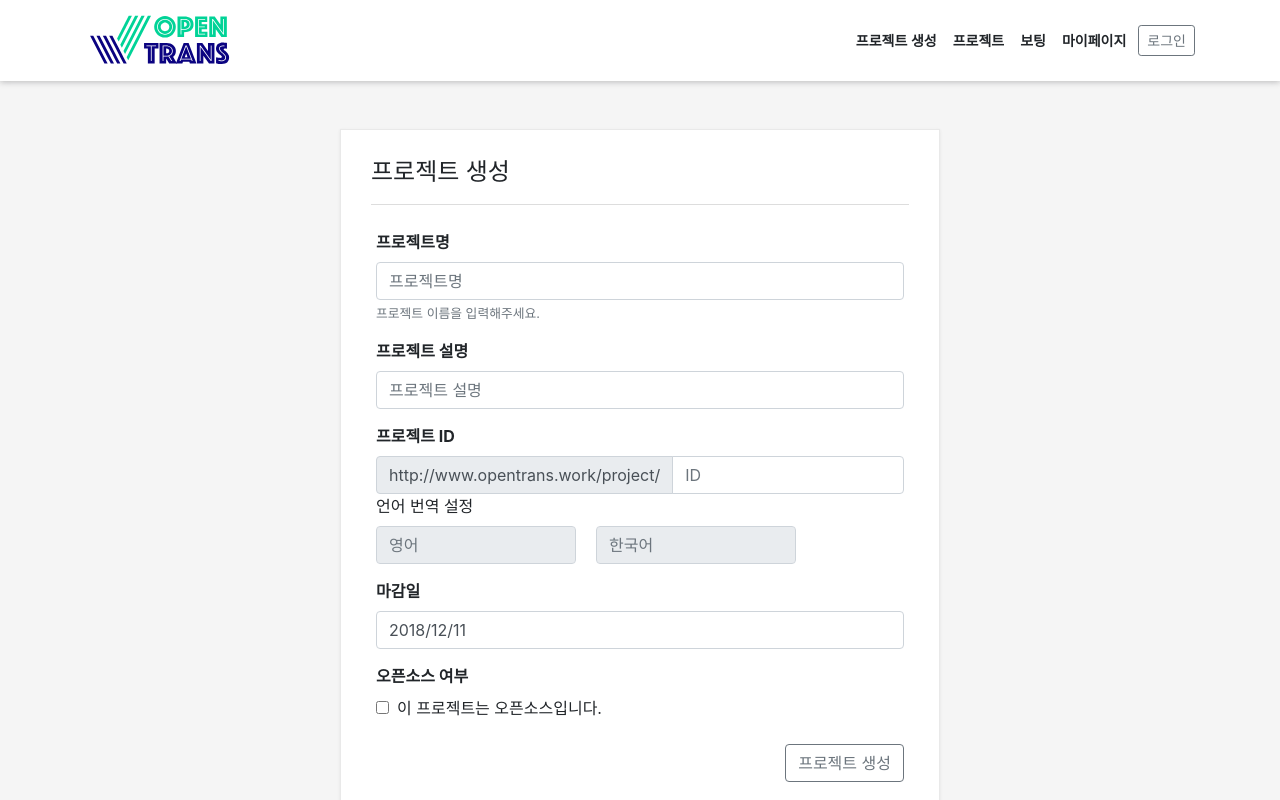
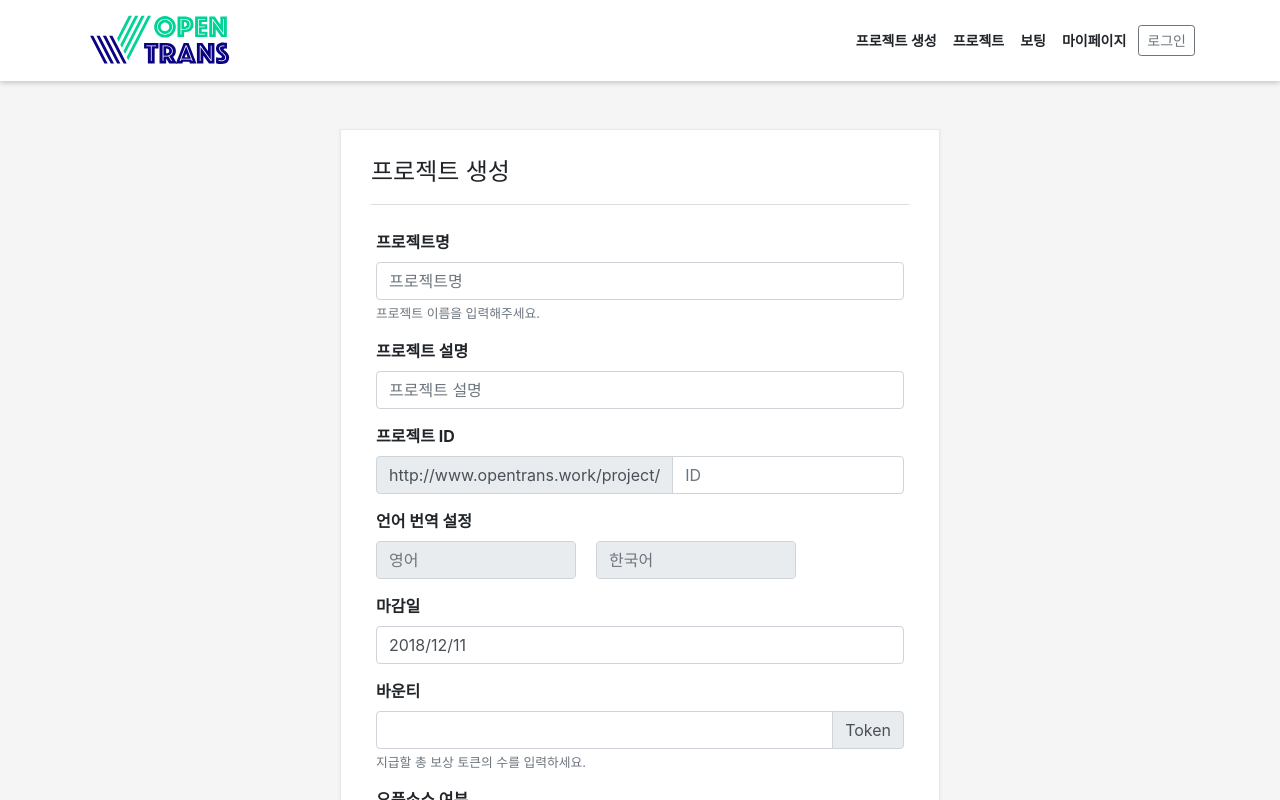
Before and after one commit to BloodABA/opentrans-reactjs, a React app: page /project/create in a window 1280 px wide. Shown: the top 800 px of the page. Built offline with nearby package versions, Linux system fonts and the light colour scheme; no server answers.

Commit message:
Add bounty input in ProjectCreate

```diff
--- a/src/Components/ProjectCreate.js
+++ b/src/Components/ProjectCreate.js
@@ -14,6 +14,7 @@ class ProjectCreate extends Component {
             id: '',
             desc: '',
             endDate: new Date(),
+            bounty: 0,
             isOss: false
         }
         this.handleDateChange = this.handleDateChange.bind(this);
@@ -26,6 +27,9 @@ class ProjectCreate extends Component {
     }
     handleDescInput = (e) => {
         this.setState({desc: e.target.value});
+    }
+    handleBountyInput = (e) => {
+        this.setState({bounty: e.target.value});
     }
     handleOssInput = (e) => {
         this.setState({isOss: !this.state.isOss});
@@ -64,8 +68,8 @@ class ProjectCreate extends Component {
                                 <div>
                                     <label htmlFor="projectId">프로젝트 ID</label>
                                     <div className="input-group">
-                                        <div class="input-group-prepend">
-                                            <div class="input-group-text">http://www.opentrans.work/project/</div>
+                                        <div className="input-group-prepend">
+                                            <div className="input-group-text">http://www.opentrans.work/project/</div>
                                         </div>
                                         <input type="text" className="form-control" id="projectId"
                                             placeholder="ID"  onChange={this.handleIdInput}/>
@@ -92,6 +96,17 @@ class ProjectCreate extends Component {
                                     </div>
                                 </div>
                                 <div>
+                                    <label htmlFor="bounty">바운티</label>
+                                    <div className="input-group">
+                                        <input type="text" className="form-control" id="bounty"
+                                        onChange={this.handleBountyInput}/>
+                                        <div className="input-group-append">
+                                            <div className="input-group-text">Token</div>
+                                        </div>
+                                    </div>
+                                    <small id="projectBountyHelp" className="form-text text-muted">지급할 총 보상 토큰의 수를 입력하세요.</small>
+                                </div>
+                                <div>
                                     <label htmlFor="isOss">오픈소스 여부</label>
                                     <div className="isOss">
                                         <input type="checkbox" className="mr-2" id="isOss"  onChange={this.handleOssInput}/>
--- a/src/Components/ProjectCreate.scss
+++ b/src/Components/ProjectCreate.scss
@@ -6,7 +6,8 @@
   .projectForm {
     border-top: 1px solid #ddd;
     padding: 10px 5px;
-    > div > label {
+    > div > label,
+    > div > fieldset > label {
       margin-top: 15px;
       font-weight: 700;
     }
```
